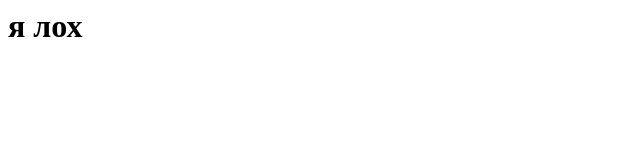
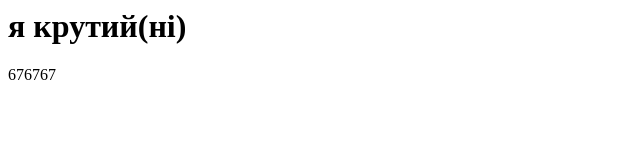
Before and after one commit to dayroks/Learning, a plain HTML site: page index.html in a window 1280 px wide. Shown: the whole page, without its empty margins (0-640 px from the left). Drawn offline with Linux system fonts and the light colour scheme.

Commit message:
Update index.html

```diff
--- a/index.html
+++ b/index.html
@@ -1,7 +1,11 @@
 <html>
+  <head>
+    <title>
+      мій перший сайт написаний вручну))
+    </title>
+  </head>
   <body>
-    <h1>
-      я лох
-    </h1>
+    <h1> я крутий(ні)</h1>
+    <p1>676767</p1>
   </body>
 </html>
```
